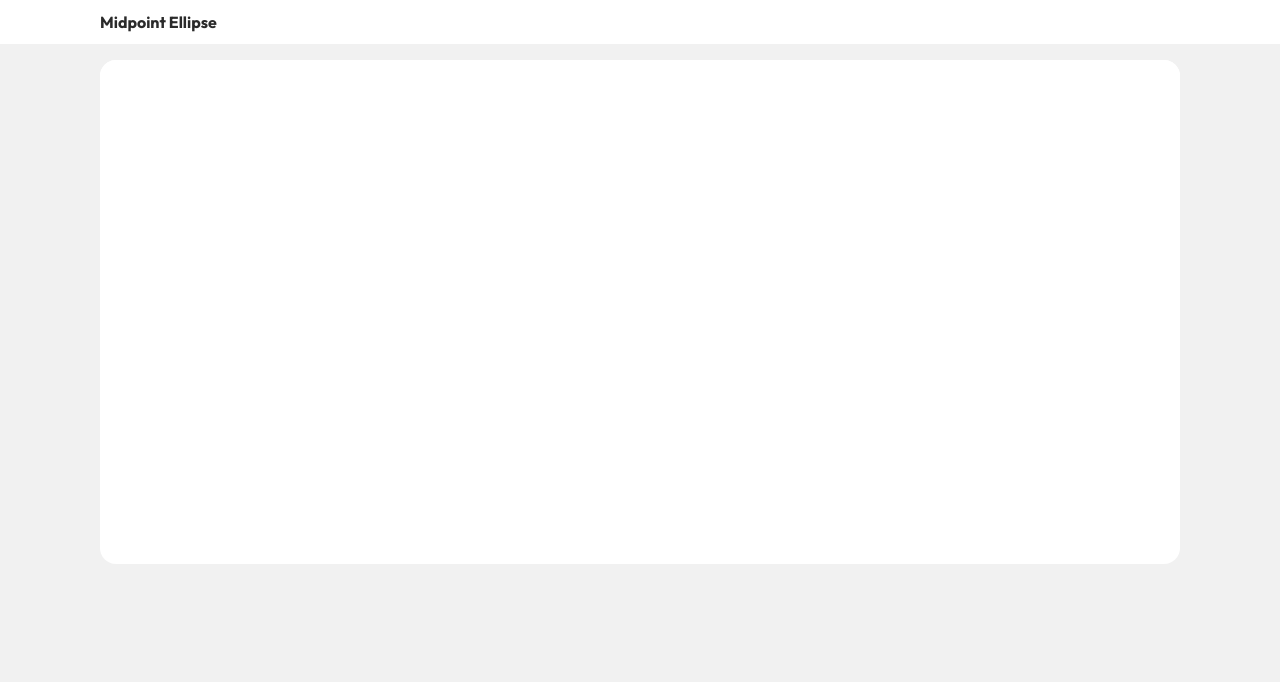
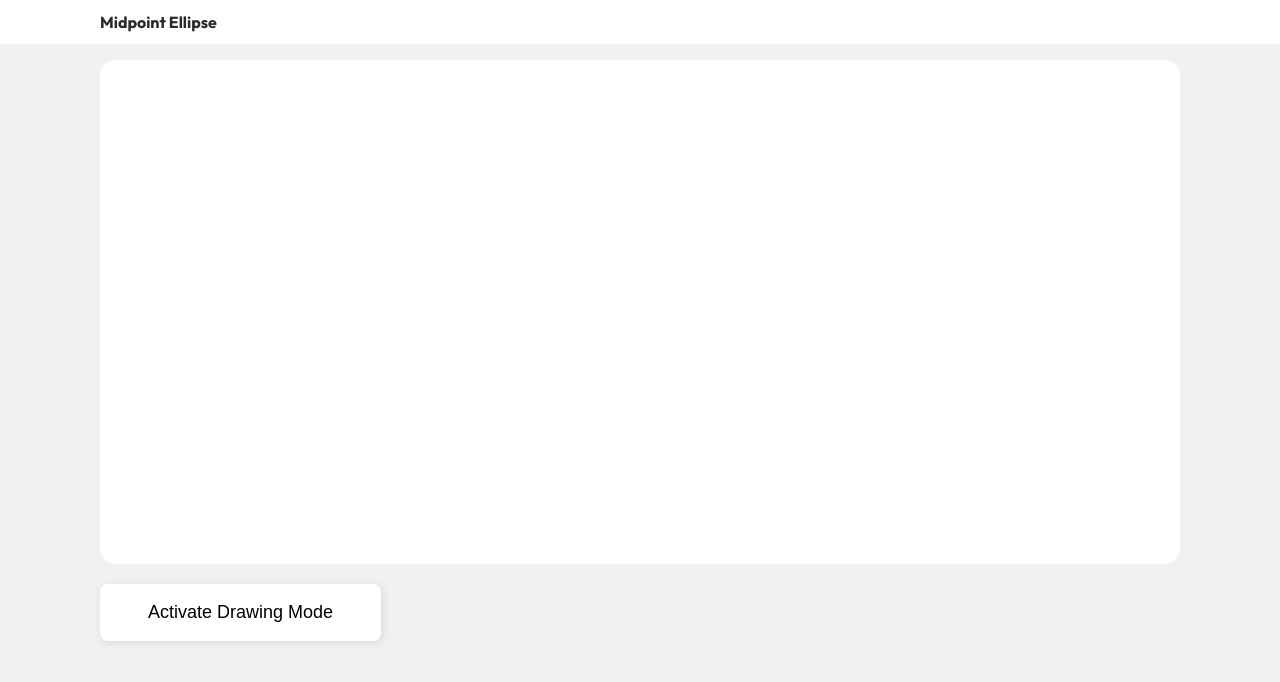
Before and after one commit to labadcloyd/graphics-finals, a Next.js app: page / in a window 1280 px wide. Shown: the top 682 px of the page. Built offline with nearby package versions, Linux system fonts and the light colour scheme.

Commit message:
added drawing mode for sketchpad

```diff
--- a/src/app/globals.css
+++ b/src/app/globals.css
@@ -28,3 +28,19 @@ a {
   color: inherit;
   text-decoration: none;
 }
+
+button {
+  padding: 8px 24px;
+  background-color: #fff;
+  cursor: pointer;
+  border-radius: 8px;
+  font-size: 18px;
+  border: none;
+
+  box-shadow: 2px 2px 10px 0px rgba(0,0,0,0.10);
+  transition: .3s;
+}
+
+button:hover {
+  transform: scale(1.08);
+}
--- a/src/layouts/Sketchpad/Sketchpad.js
+++ b/src/layouts/Sketchpad/Sketchpad.js
@@ -9,9 +9,11 @@ export default function Sketchpad() {
 
   const [startPos, setStartPos] = useState({ x: 0, y: 0 });
   const [isDrawing, setIsDrawing] = useState(false);
+  const [isActive, setIsActive] = useState(false);
   const [permanentEllipses, setPermanentEllipses] = useState([]);
 
   useEffect(() => {
+    if (!isActive) return;
     const canvas = canvasRef.current;
     const wrapper = padWrapperRef.current;
 
@@ -21,6 +23,7 @@ export default function Sketchpad() {
       canvas.height = rect.height;
 
       const ctx = canvas.getContext("2d");
+      redrawAll(ctx);
 
       function getMousePos(e) {
         const rect = canvas.getBoundingClientRect();
@@ -99,7 +102,7 @@ export default function Sketchpad() {
         canvas.removeEventListener("mouseup", handleMouseUp);
       };
     }
-  }, [isDrawing, startPos, permanentEllipses]);
+  }, [isDrawing, startPos, permanentEllipses, isActive]);
 
   useEffect(() => {
     const canvas = canvasRef.current;
@@ -129,6 +132,17 @@ export default function Sketchpad() {
           style={{ width: "100%", height: "500px", backgroundColor: "#fff" }}
         />
       </div>
+      <div className={css.optionWrapper}>
+        <button
+          className={isActive ? css.activebtn : ""}
+          onClick={() => {
+            setIsActive(!isActive);
+            console.log(isActive);
+          }}
+        >
+          {isActive ? "Deactivate Drawing Mode" : "Activate Drawing Mode"}
+        </button>
+      </div>
     </div>
   );
 }
--- a/src/layouts/Sketchpad/styles.module.css
+++ b/src/layouts/Sketchpad/styles.module.css
@@ -1,7 +1,9 @@
 .wrapper {
 	display: flex;
+	flex-direction: column;
 	justify-content: center;
 	align-items: center;
+	gap: 20px;
 	width: 100%;
 }
 
@@ -14,3 +16,17 @@
 .padWrapper canvas {
 	border-radius: 16px;
 }
+
+.optionWrapper {
+	width: 100%;
+	display: flex;
+}
+
+.optionWrapper button {
+	padding: 18px 48px;
+}
+
+.activebtn  {
+	color: #fff;
+	background-color: rgb(204, 65, 65);
+}
```
